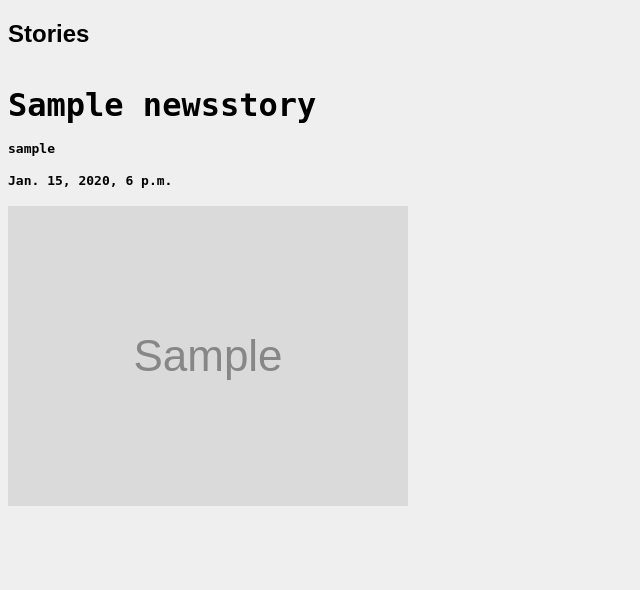
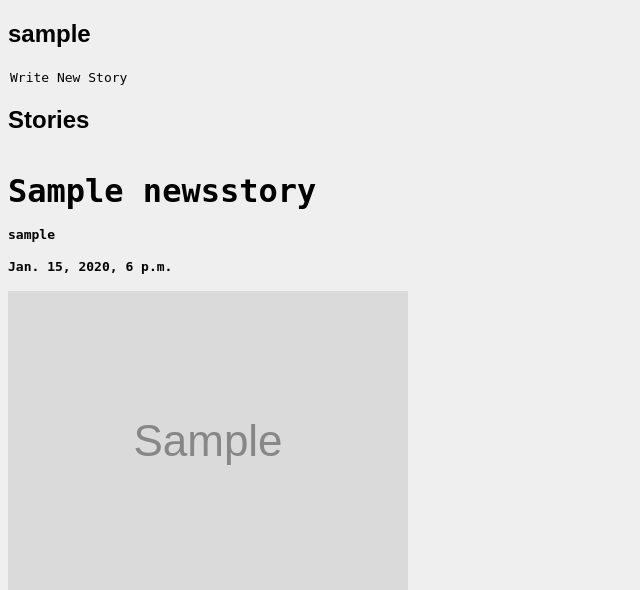
Before and after one commit to Simplicity305/she-codes-django-news-project-Simplicity305, a Django app: a page that uses she_codes_news/news/templates/news/userProfile.html in a window 1280 px wide. Shown: the part 87-677 px from the top of the page, without its empty margins (0-640 px from the left). Run offline with Django 4.2, Linux system fonts and the light colour scheme; tables that the repository leaves empty hold one stand-in row (values such as "Sample post"); grey boxes marked "Sample" are stand-in pictures; parts of the project's set-up code (start-up, migrations or seed data) failed here and were passed over; some web fonts are replaced.

Commit message:
User profile heading corrected
Code was previously showing the username of the user logged in - not the username of the author of the story whose profile we are viewing.

Changed html to userProfile.username.

```diff
--- a/she_codes_news/news/templates/news/index.html
+++ b/she_codes_news/news/templates/news/index.html
@@ -19,7 +19,6 @@
 
     <a href="{% url 'news:allStories' %}">All Stories</a>
 
-
     <div id="latest-stories">
         {% if latest_stories %}
             {% for story in latest_stories %}
--- a/she_codes_news/news/templates/news/userProfile.html
+++ b/she_codes_news/news/templates/news/userProfile.html
@@ -10,7 +10,11 @@
 
 {% block content %}
 
-    <h2>{{ user.username }}</h2>
+    <h2>{{ userProfile.username }}</h2>
+
+    {% if user == request.user %}
+        <a href="{% url 'news:newStory' %}">Write New Story</a>
+    {% endif %}
 
     <h2>Stories</h2>
 
```
